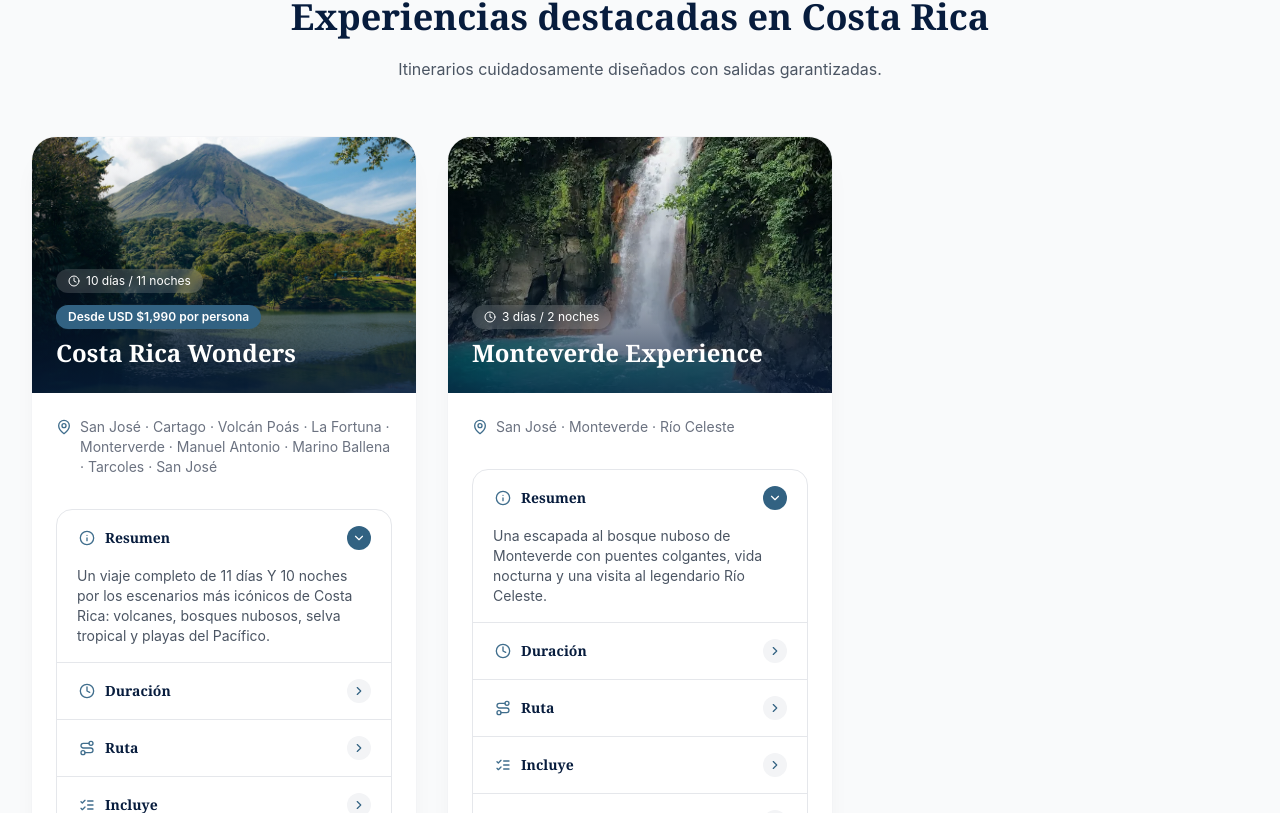
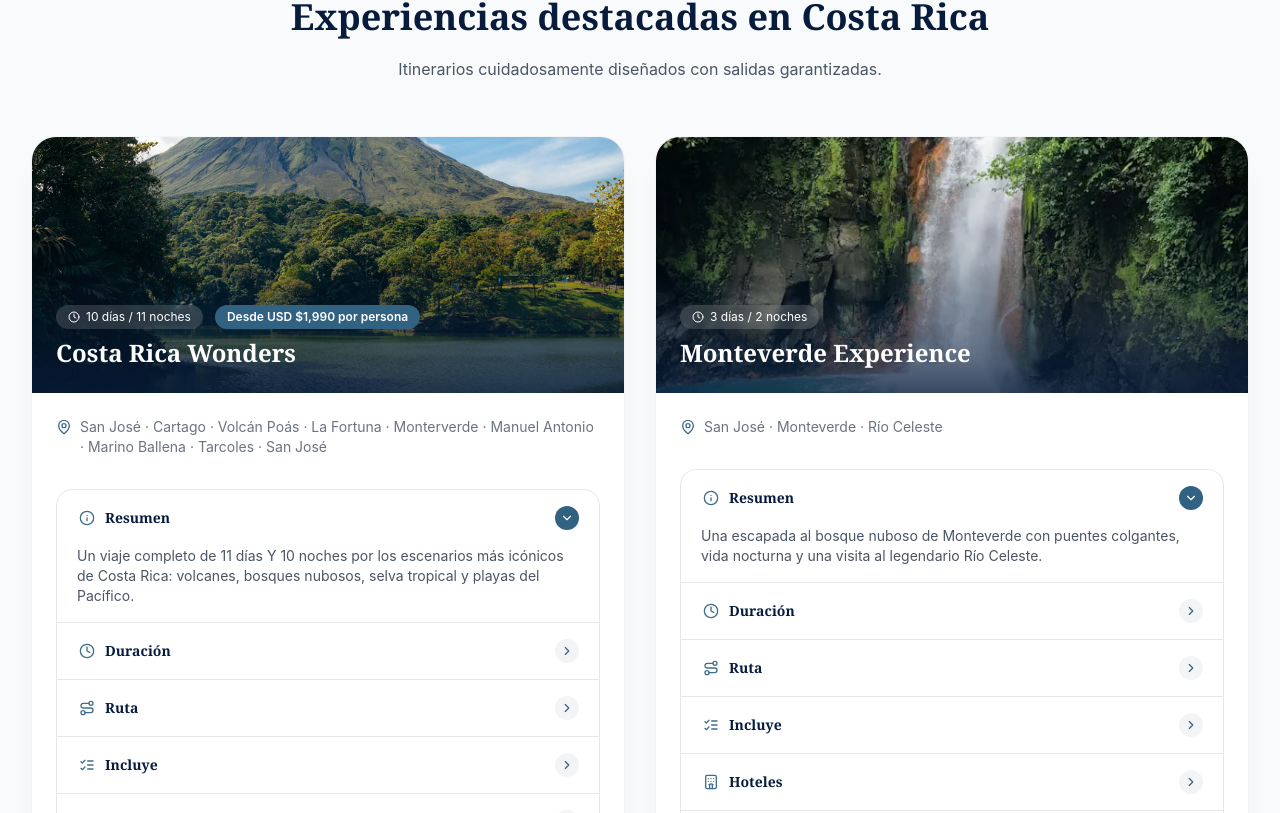
Before and after one commit to luchocr28/Viajando_con_Gonzalo, a React (Vite) app: page / in a window 1280 px wide. Shown: the part 3767-4580 px from the top of the page. Built offline with nearby package versions, Linux system fonts and the light colour scheme.

Commit message:
gap class updates to 2 column

```diff
--- a/src/components/Tours.tsx
+++ b/src/components/Tours.tsx
@@ -328,7 +328,7 @@ export default function Tours() {
           </p>
         </div>
 
-        <div className="mt-10 grid grid-cols-1 gap-6 sm:gap-8 lg:grid-cols-3 lg:mt-14">
+        <div className="mt-10 grid grid-cols-1 gap-6 sm:gap-8 lg:grid-cols-2 lg:mt-14">
           {tours.filter((tour) => tour.id !== 'caribbean-premium').map((tour, i) => (
             <TourCardComponent key={tour.id} tour={tour} index={i} />
           ))}
```
